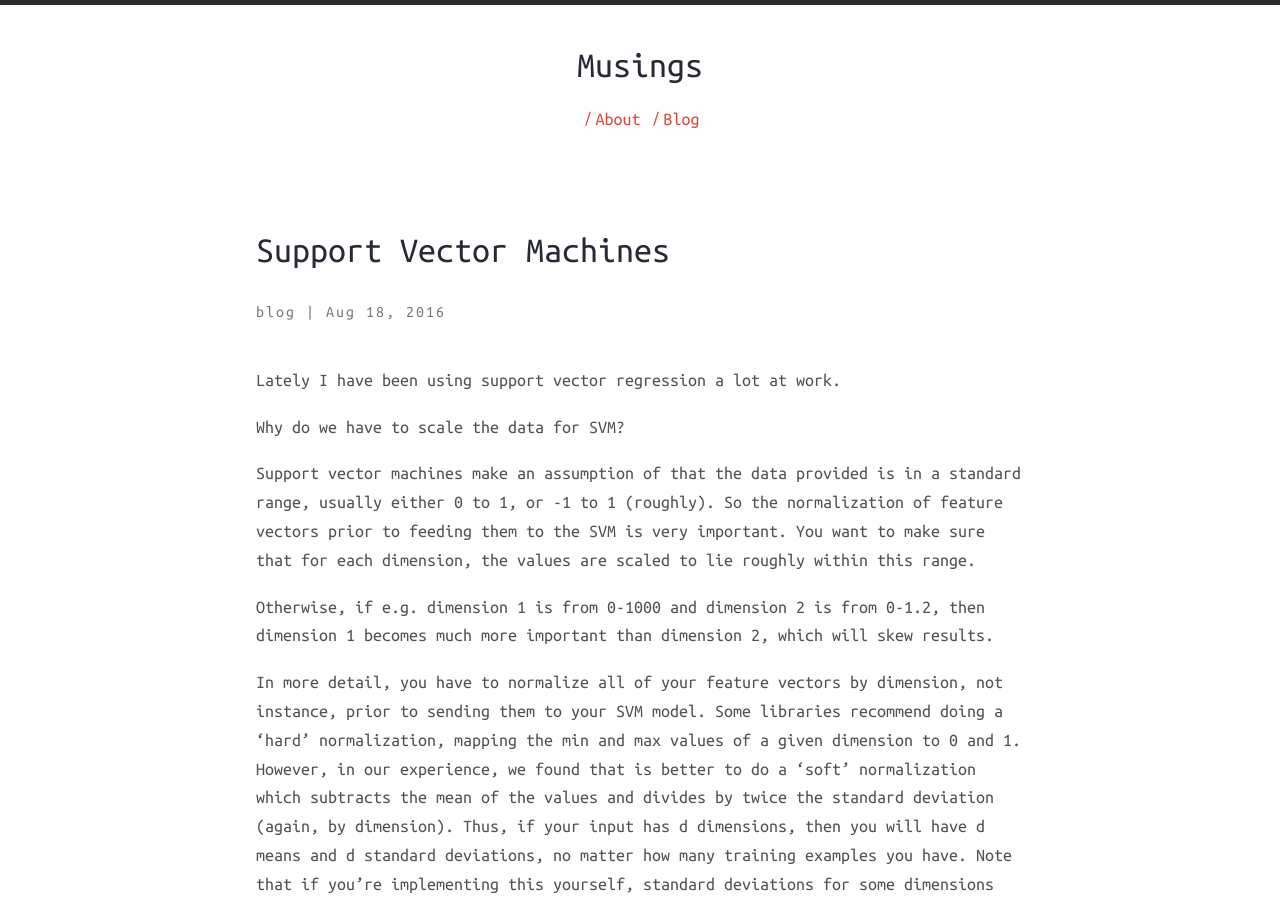
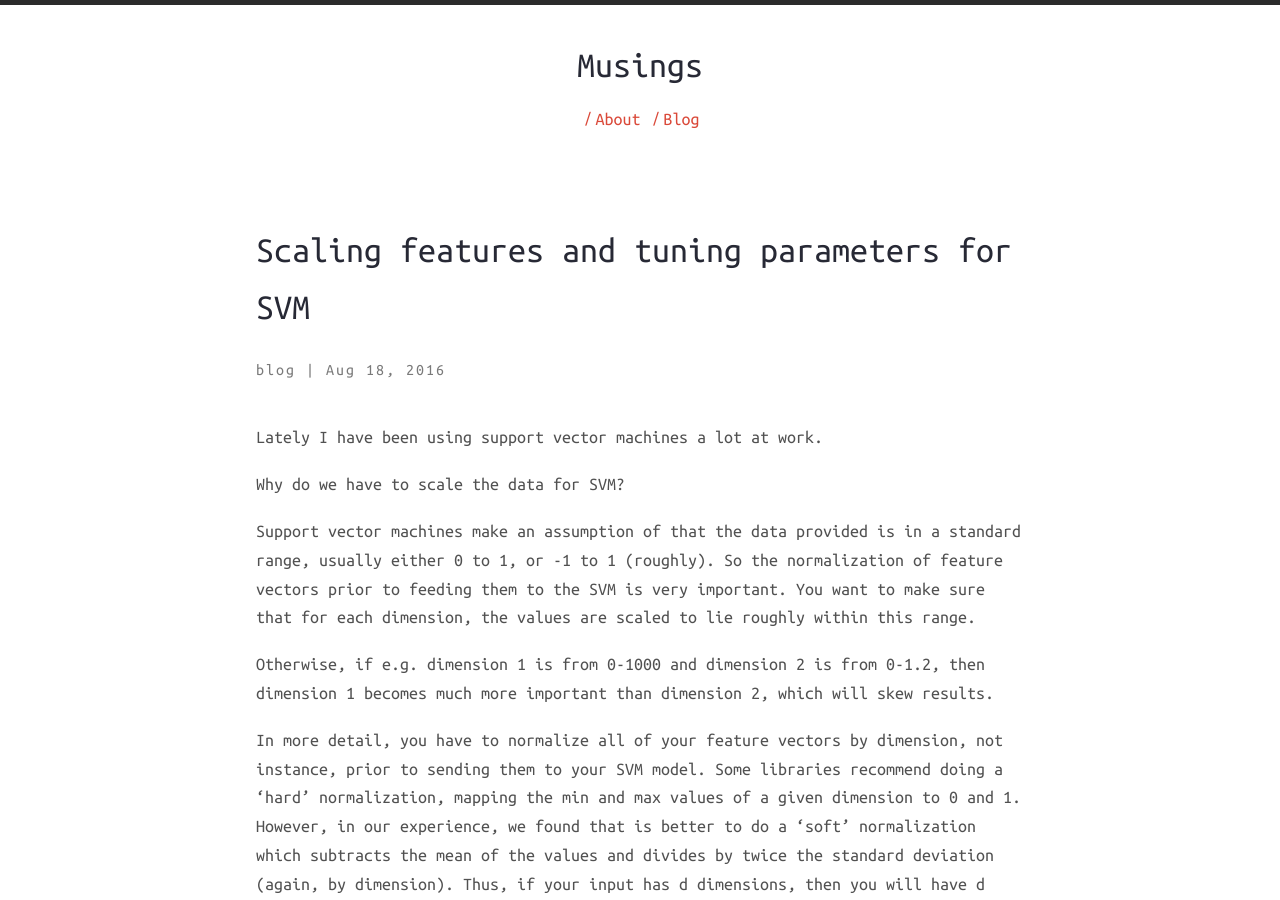
Before and after one commit to nikhilRP/nikhilRP.github, a Jekyll site: the page built from _posts/2016-08-18-SVM-scaling-and-tuning.md, in a window 1280 px wide and 900 px high. Built offline with Jekyll 4.4.1, drawn with Linux system fonts in a browser that asks for light colours; nearby versions of some CDN libraries; comment, search, counter and statistics services are not loaded.

Commit message:
Update 2016-08-18-SVM-scaling-and-tuning.md

```diff
--- a/_posts/2016-08-18-SVM-scaling-and-tuning.md
+++ b/_posts/2016-08-18-SVM-scaling-and-tuning.md
@@ -1,15 +1,15 @@
 ---
 layout: post
-title:  "Support Vector Machines"
+title:  "Scaling features and tuning parameters for SVM"
 date:   2016-08-18 00:00:00
-description: SVM scaling and tuning parameters
+description: Scaling features and tuning parameters for SVM
 categories:
 - blog
 permalink: support-vector-machines
 ---
 
 
-Lately I have been using support vector regression a lot at work.
+Lately I have been using support vector machines a lot at work.
 
 Why do we have to scale the data for SVM?
 
```
